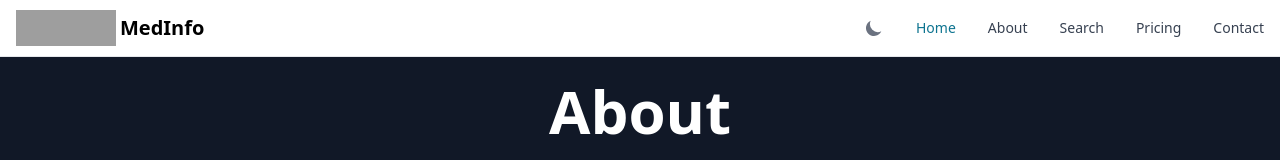
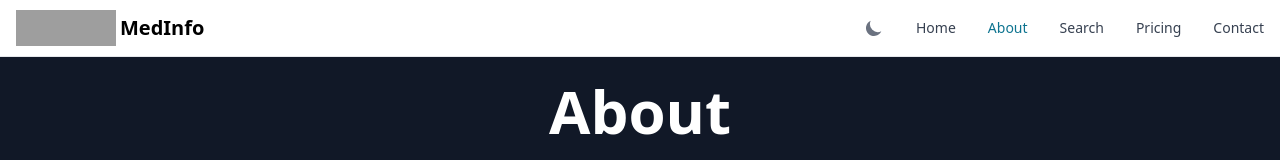
Before and after one commit to badkamyk/med-search, a Next.js app: page /about in a window 1280 px wide. Shown: the top 160 px of the page. Built offline with nearby package versions, Linux system fonts and the light colour scheme; grey boxes are pictures that could not be loaded.

Commit message:
fix: navbar selection

```diff
--- a/components/Accordion.tsx
+++ b/components/Accordion.tsx
@@ -67,8 +67,10 @@ export default function Accordion() {
                                 I want to build more than one project. Is that allowed?
                             </h3>
                             <p className="text-gray-500 dark:text-gray-400">You can use Windster for an unlimited amount
-                                of projects, whether it&apos;s a personal website, a SaaS app, or a website for a client. As
-                                long as you don&apos;t build a product that will directly compete with Windster either as a
+                                of projects, whether it&apos;s a personal website, a SaaS app, or a website for a
+                                client. As
+                                long as you don&apos;t build a product that will directly compete with Windster either
+                                as a
                                 UI kit, theme, or template, it&apos;s fine.</p>
                             <p className="text-gray-500 dark:text-gray-400">Find out more information by <Link
                                 href="/"
--- a/components/CTA.tsx
+++ b/components/CTA.tsx
@@ -7,7 +7,7 @@ export default function CTA() {
                 className="text-transparent bg-clip-text bg-gradient-to-r to-emerald-600 from-sky-400">We say Data</span> over
                 feelings.</h3>
             <Link href="/search-info"
-                className="bg-blue-700 mx-auto hover:shadow-2xl block w-1/6 p-15 text-white hover:bg-blue-800 hover: focus:ring-4 focus:ring-blue-300 font-medium rounded-lg text-lg px-5 py-2.5 my-3 dark:bg-green-400 dark:hover:bg-green-500 focus:outline-none dark:focus:ring-blue-800">
+                  className="bg-blue-700 mx-auto hover:shadow-2xl block w-1/6 p-15 text-white hover:bg-blue-800 hover: focus:ring-4 focus:ring-blue-300 font-medium rounded-lg text-lg px-5 py-2.5 my-3 dark:bg-green-400 dark:hover:bg-green-500 focus:outline-none dark:focus:ring-blue-800">
                 Let&apos;s do research!
             </Link>
         </div>
--- a/components/Card.tsx
+++ b/components/Card.tsx
@@ -3,7 +3,7 @@ import Link from "next/link";
 export default function Card() {
     return (
         <Link href="#"
-            className="block p-6 max-w-sm bg-white rounded-lg border border-gray-200 shadow-md hover:bg-gray-100 dark:bg-gray-800 dark:border-gray-700 dark:hover:bg-gray-700">
+              className="block p-6 max-w-sm bg-white rounded-lg border border-gray-200 shadow-md hover:bg-gray-100 dark:bg-gray-800 dark:border-gray-700 dark:hover:bg-gray-700">
             <h5 className="mb-2 text-2xl font-bold tracking-tight text-gray-900 dark:text-white">Noteworthy technology
                 acquisitions 2021</h5>
             <p className="font-normal text-gray-700 dark:text-gray-400">Here are the biggest enterprise technology
--- /dev/null
+++ b/components/Nav.tsx
@@ -0,0 +1,72 @@
+import {Navbar} from "flowbite-react";
+import Image from "next/image";
+import {useState} from "react";
+import {useRouter} from "next/router";
+
+export default function Nav() {
+    const router = useRouter();
+    return (
+        <Navbar
+            fluid={true}
+        >
+            <Navbar.Brand href="/">
+                <Image
+                    src="https://flowbite.com/docs/images/logo.svg"
+                    width={100}
+                    height={100}
+                    className="mr-1 h-6 sm:h-9"
+                    alt="Flowbite Logo"
+                />
+                <span className="self-center whitespace-nowrap text-xl font-semibold dark:text-white">
+                        MedInfo
+                    </span>
+            </Navbar.Brand>
+            <Navbar.Toggle/>
+            <Navbar.Collapse>
+                <button id="theme-toggle" type="button"
+                        className="p-0 text-gray-500 dark:text-gray-400 hover:bg-gray-100 dark:hover:bg-gray-700 focus:outline-none focus:ring-4 focus:ring-gray-200 dark:focus:ring-gray-700 rounded-lg text-lg">
+                    <svg id="theme-toggle-dark-icon" className="hidden w-5 h-5" fill="currentColor"
+                         viewBox="0 0 20 20" xmlns="http://www.w3.org/2000/svg">
+                        <path d="M17.293 13.293A8 8 0 016.707 2.707a8.001 8.001 0 1010.586 10.586z"></path>
+                    </svg>
+                    <svg id="theme-toggle-light-icon" className="hidden w-5 h-5" fill="currentColor"
+                         viewBox="0 0 20 20" xmlns="http://www.w3.org/2000/svg">
+                        <path
+                            d="M10 2a1 1 0 011 1v1a1 1 0 11-2 0V3a1 1 0 011-1zm4 8a4 4 0 11-8 0 4 4 0 018 0zm-.464 4.95l.707.707a1 1 0 001.414-1.414l-.707-.707a1 1 0 00-1.414 1.414zm2.12-10.607a1 1 0 010 1.414l-.706.707a1 1 0 11-1.414-1.414l.707-.707a1 1 0 011.414 0zM17 11a1 1 0 100-2h-1a1 1 0 100 2h1zm-7 4a1 1 0 011 1v1a1 1 0 11-2 0v-1a1 1 0 011-1zM5.05 6.464A1 1 0 106.465 5.05l-.708-.707a1 1 0 00-1.414 1.414l.707.707zm1.414 8.486l-.707.707a1 1 0 01-1.414-1.414l.707-.707a1 1 0 011.414 1.414zM4 11a1 1 0 100-2H3a1 1 0 000 2h1z"
+                            fillRule="evenodd" clipRule="evenodd"></path>
+                    </svg>
+                </button>
+                <Navbar.Link
+                    href="/"
+                    active={router.pathname === "/"}
+                >
+                    Home
+                </Navbar.Link>
+                <Navbar.Link
+                    href="/about"
+                    active={router.pathname === "/about"}
+                >
+                    About
+                </Navbar.Link>
+                <Navbar.Link
+                    href="/search-info"
+                    active={router.pathname === "/search-info"}
+                >
+                    Search
+                </Navbar.Link>
+                <Navbar.Link
+                    href="/pricing"
+                    active={router.pathname === "/pricing"}
+                >
+                    Pricing
+                </Navbar.Link>
+                <Navbar.Link
+                    href="/contact"
+                    active={router.pathname === "/contact"}
+                >
+                    Contact
+                </Navbar.Link>
+            </Navbar.Collapse>
+        </Navbar>
+    )
+}
--- a/pages/_app.tsx
+++ b/pages/_app.tsx
@@ -1,70 +1,21 @@
 import '../styles/globals.css'
-import type { AppProps } from 'next/app'
-import { Navbar, Footer } from "flowbite-react";
-import Image from "next/image";
+import type {AppProps} from 'next/app'
+import {Footer} from "flowbite-react";
 import Script from "next/script";
-import Head from "next/head";
-import Link from "next/link";
+import {useState} from "react";
+import Nav from "../components/Nav";
 
-export default function App({ Component, pageProps }: AppProps) {
+export default function App({Component, pageProps}: AppProps) {
+    // const [activeLink, setActiveLink] = useState("Home");
+
     return (
-
         <div className={"dark:bg-gray-900 divide-y divide-solid divide-gray-200 dark:divide-gray-600 min-h-screen"}>
-            <Script id="show-banner" src="/theme_button.js" />
+            <Script id="show-banner" src="/theme_button.js"/>
             <Script
                 src="/theme_listener.js"
                 id="theme_listener"
             />
-            <Navbar
-                fluid={true}
-            >
-                <Navbar.Brand href="/">
-                    <Image
-                        src="https://flowbite.com/docs/images/logo.svg"
-                        width={100}
-                        height={100}
-                        className="mr-1 h-6 sm:h-9"
-                        alt="Flowbite Logo"
-                    />
-                    <span className="self-center whitespace-nowrap text-xl font-semibold dark:text-white">
-                        MedInfo
-                    </span>
-                </Navbar.Brand>
-                <Navbar.Toggle />
-                <Navbar.Collapse>
-                    <button id="theme-toggle" type="button"
-                        className="p-0 text-gray-500 dark:text-gray-400 hover:bg-gray-100 dark:hover:bg-gray-700 focus:outline-none focus:ring-4 focus:ring-gray-200 dark:focus:ring-gray-700 rounded-lg text-lg">
-                        <svg id="theme-toggle-dark-icon" className="hidden w-5 h-5" fill="currentColor"
-                            viewBox="0 0 20 20" xmlns="http://www.w3.org/2000/svg">
-                            <path d="M17.293 13.293A8 8 0 016.707 2.707a8.001 8.001 0 1010.586 10.586z"></path>
-                        </svg>
-                        <svg id="theme-toggle-light-icon" className="hidden w-5 h-5" fill="currentColor"
-                            viewBox="0 0 20 20" xmlns="http://www.w3.org/2000/svg">
-                            <path
-                                d="M10 2a1 1 0 011 1v1a1 1 0 11-2 0V3a1 1 0 011-1zm4 8a4 4 0 11-8 0 4 4 0 018 0zm-.464 4.95l.707.707a1 1 0 001.414-1.414l-.707-.707a1 1 0 00-1.414 1.414zm2.12-10.607a1 1 0 010 1.414l-.706.707a1 1 0 11-1.414-1.414l.707-.707a1 1 0 011.414 0zM17 11a1 1 0 100-2h-1a1 1 0 100 2h1zm-7 4a1 1 0 011 1v1a1 1 0 11-2 0v-1a1 1 0 011-1zM5.05 6.464A1 1 0 106.465 5.05l-.708-.707a1 1 0 00-1.414 1.414l.707.707zm1.414 8.486l-.707.707a1 1 0 01-1.414-1.414l.707-.707a1 1 0 011.414 1.414zM4 11a1 1 0 100-2H3a1 1 0 000 2h1z"
-                                fillRule="evenodd" clipRule="evenodd"></path>
-                        </svg>
-                    </button>
-                    <Navbar.Link
-                        href="/"
-                        active={true}
-                    >
-                        Home
-                    </Navbar.Link>
-                    <Navbar.Link href="/about">
-                        About
-                    </Navbar.Link>
-                    <Navbar.Link href="/search-info">
-                        Search
-                    </Navbar.Link>
-                    <Navbar.Link href="/pricing">
-                        Pricing
-                    </Navbar.Link>
-                    <Navbar.Link href="/contact">
-                        Contact
-                    </Navbar.Link>
-                </Navbar.Collapse>
-            </Navbar>
+            <Nav/>
             <Component {...pageProps} />
             <Footer container={true} className={"sm: text-center rounded-none"}>
                 <Footer.Copyright
--- a/pages/contact.tsx
+++ b/pages/contact.tsx
@@ -14,14 +14,14 @@ export default function Contact() {
                             email</label>
                         <input type="email" id="email"
                                className="shadow-sm bg-gray-50 border border-gray-300 text-gray-900 text-sm rounded-lg focus:ring-primary-500 focus:border-primary-500 block w-full p-2.5 dark:bg-gray-700 dark:border-gray-600 dark:placeholder-gray-400 dark:text-white dark:focus:ring-primary-500 dark:focus:border-primary-500 dark:shadow-sm-light"
-                               placeholder="name@example.com" required />
+                               placeholder="name@example.com" required/>
                     </div>
                     <div>
                         <label htmlFor="subject"
                                className="block mb-2 text-sm font-medium text-gray-900 dark:text-gray-300">Subject</label>
                         <input type="text" id="subject"
                                className="block p-3 w-full text-sm text-gray-900 bg-gray-50 rounded-lg border border-gray-300 shadow-sm focus:ring-primary-500 focus:border-primary-500 dark:bg-gray-700 dark:border-gray-600 dark:placeholder-gray-400 dark:text-white dark:focus:ring-primary-500 dark:focus:border-primary-500 dark:shadow-sm-light"
-                               placeholder="Let us know how we can help you" required />
+                               placeholder="Let us know how we can help you" required/>
                     </div>
                     <div className="sm:col-span-2">
                         <label htmlFor="message"
--- a/public/theme_listener.js
+++ b/public/theme_listener.js
@@ -1,5 +1,5 @@
-var themeToggleDarkIcon = document.getElementById('theme-toggle-dark-icon');
-var themeToggleLightIcon = document.getElementById('theme-toggle-light-icon');
+const themeToggleDarkIcon = document.getElementById('theme-toggle-dark-icon');
+const themeToggleLightIcon = document.getElementById('theme-toggle-light-icon');
 
 // Change the icons inside the button based on previous settings
 if (localStorage.getItem('color-theme') === 'dark' || (!('color-theme' in localStorage) && window.matchMedia('(prefers-color-scheme: dark)').matches)) {
@@ -8,7 +8,7 @@ if (localStorage.getItem('color-theme') === 'dark' || (!('color-theme' in localS
     themeToggleDarkIcon.classList.remove('hidden');
 }
 
-var themeToggleBtn = document.getElementById('theme-toggle');
+const themeToggleBtn = document.getElementById('theme-toggle');
 
 themeToggleBtn.addEventListener('click', function() {
     // toggle icons inside button
```
Also changed, not shown: components/Hero.tsx (+16 -16 lines), components/SearchInput.tsx (+6 -6 lines), pages/about.tsx (+13 -5 lines), pages/index.tsx (+7 -11 lines), pages/search-info.tsx (+10 -10 lines).
